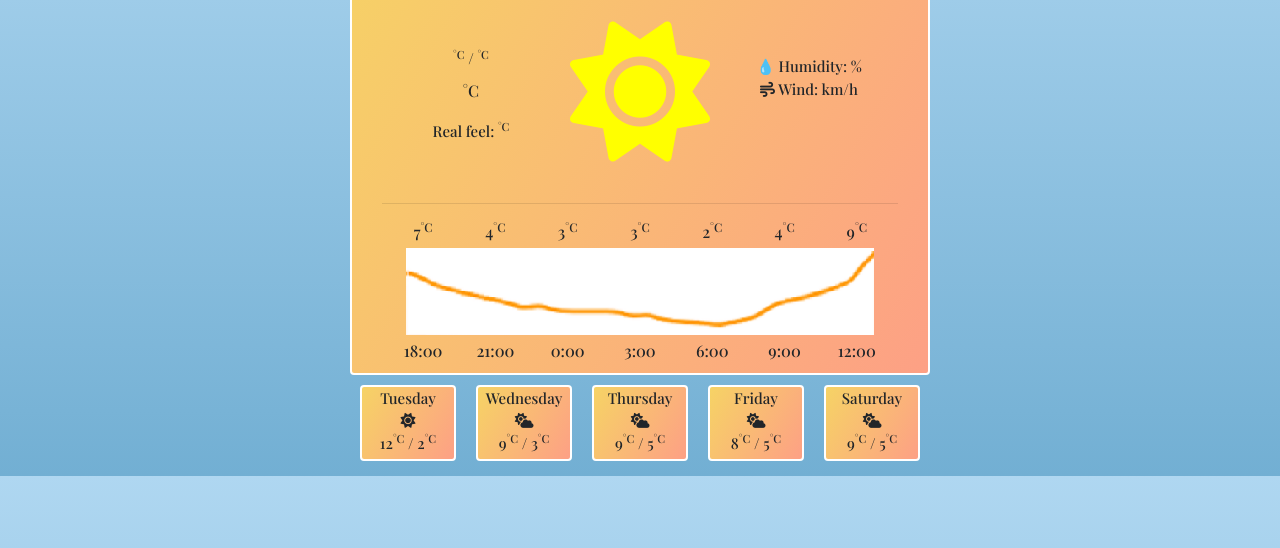
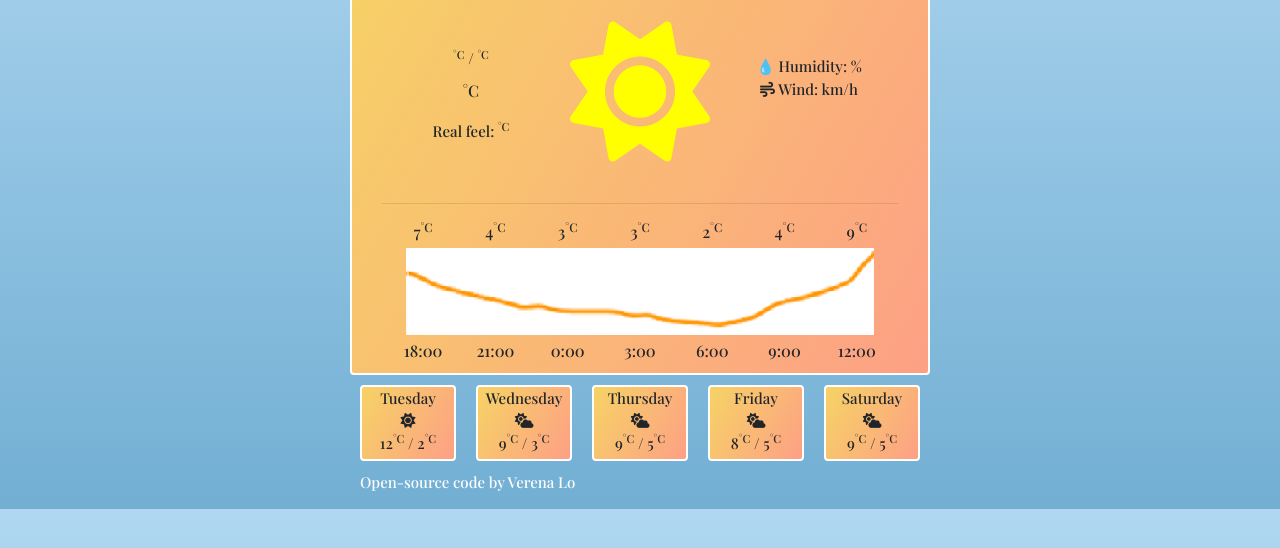
Before and after one commit to RenaLo/Weather-App, a website built with Parcel: page index.html in a window 1280 px wide. Shown: the part 184-732 px from the top of the page. Built offline with nearby package versions, Linux system fonts and the light colour scheme; no server answers.

Commit message:
Added open-source code link

```diff
--- a/index.html
+++ b/index.html
@@ -162,6 +162,15 @@
             </div>
           </div>
         </footer>
+        <div class="source-code">
+          <a
+            href="https://github.com/RenaLo/Weather-App"
+            target="_blank"
+            class="source-code-link"
+            >Open-source code</a
+          >
+          by Verena Lo
+        </div>
       </div>
     </div>
     <script src="src/index.js"></script>
--- a/src/styles.css
+++ b/src/styles.css
@@ -121,10 +121,13 @@ ul {
   font-size: 16px;
 }
 
-#celsius {
-  color: #000;
+.source-code {
+  text-align: left;
+  color: #fff;
+  font-size: 15px;
+  padding: 0 10px;
 }
 
-#fahrenheit {
-  color: #000;
+.source-code-link {
+  color: #fff;
 }
```
